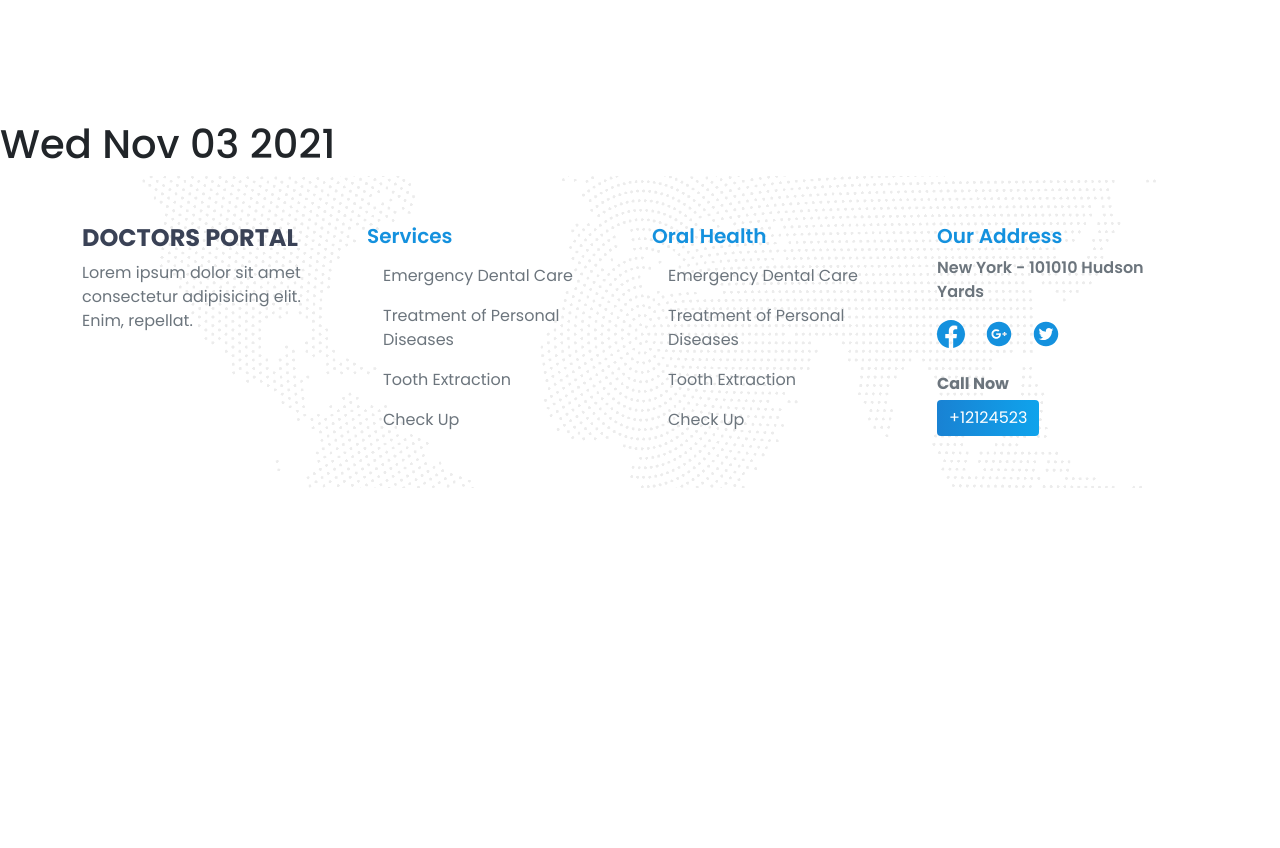
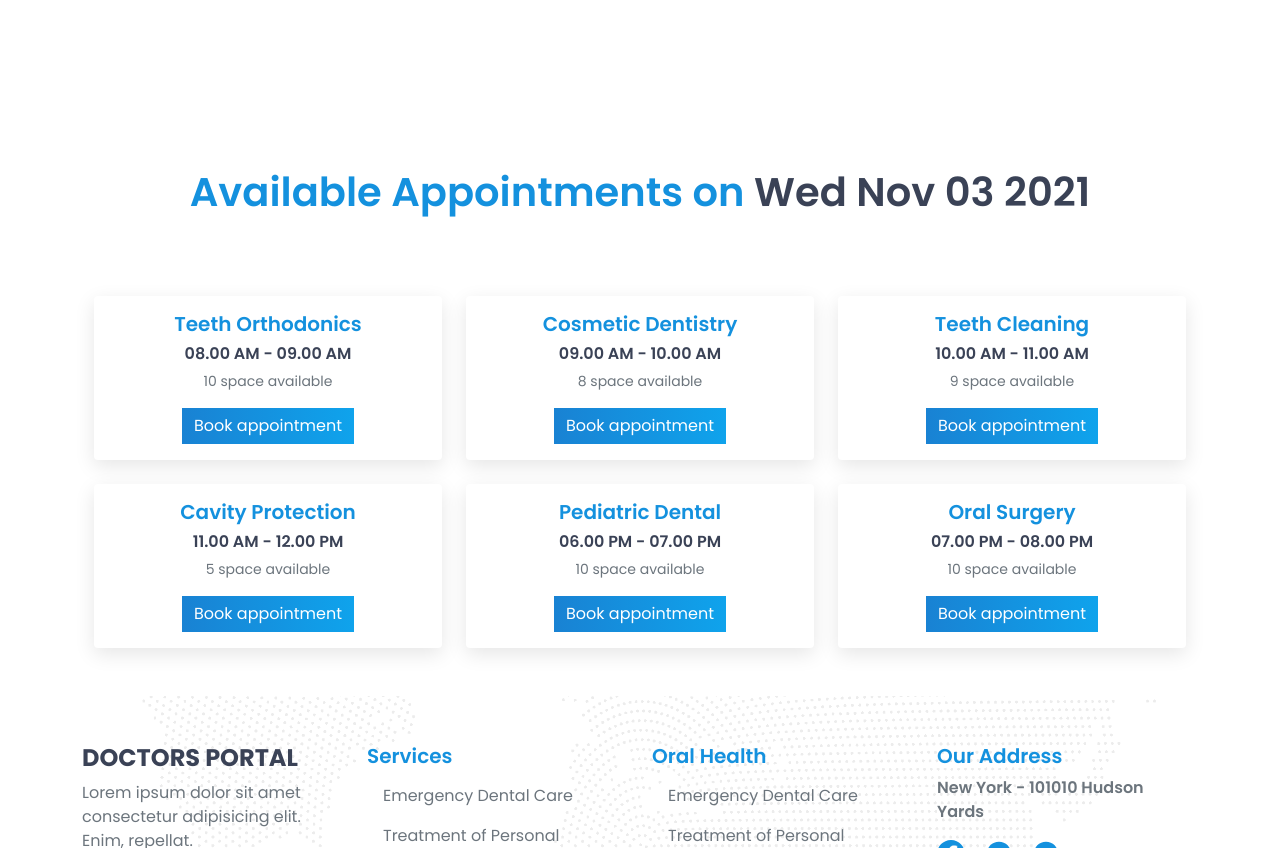
Before and after one commit to sakib-siddiqi/MERN-Doctors-Portal, a React (Create React App) app in the folder React-Doctors-Portal/: page /appointment in a window 1280 px wide. Shown: the part 760-1608 px from the top of the page. Before the commit the page ends 1248 px from the top, so only its background shows below. Built offline with nearby package versions, Linux system fonts and the light colour scheme.

Commit message:
bookings + modal

```diff
--- a/React-Doctors-Portal/src/Pages/Appointment/AppointMentHeader.jsx
+++ b/React-Doctors-Portal/src/Pages/Appointment/AppointMentHeader.jsx
@@ -3,13 +3,14 @@ import { Col, Container, Row } from "react-bootstrap";
 import Section from "../../Shared/Section";
 import MyCalendar from "../../Shared/Calendar/MyCalendar";
 import chariPng from "../../Images/chair.png";
-const AppointMentHeader = ({ dateHandler }) => {
+const AppointMentHeader = ({ dateHandler, displayDate }) => {
   return (
     <Section id="AppointmentHeader">
       <Container>
         <Row xs={1} md={2} className="vh-min-100">
           <Col className="v-center">
             <h1 className="display-5 fw-bold my-t-dark mb-5">APPOINTMENT</h1>
+            <h5 className="fw-md my-t-primary">{displayDate}</h5>
             <MyCalendar dateHandler={dateHandler} />
           </Col>
           <Col className="v-center">
--- a/React-Doctors-Portal/src/Pages/Appointment/Appointment.jsx
+++ b/React-Doctors-Portal/src/Pages/Appointment/Appointment.jsx
@@ -1,5 +1,6 @@
 import React, { useState } from "react";
 import AppointMentHeader from "./AppointMentHeader";
+import AvailableAppointmnet from "./AvailableAppointmnet";
 
 const Appointment = () => {
   // date
@@ -8,7 +9,7 @@ const Appointment = () => {
   return (
     <div>
       <AppointMentHeader dateHandler={handleAppointmentDate} />
-      <h1>{appointmentDate}</h1>
+      <AvailableAppointmnet appointmnetDate={appointmentDate} />
     </div>
   );
 };
--- /dev/null
+++ b/React-Doctors-Portal/src/Pages/Appointment/AvailableAppointmnet.jsx
@@ -0,0 +1,20 @@
+import React from "react";
+import { Container } from "react-bootstrap";
+import Section from "../../Shared/Section";
+import Booking from "./Booking";
+
+const AvailableAppointmnet = ({ appointmnetDate }) => {
+  return (
+    <Section id="AbaiableAppointment" className="my-5">
+      <Container>
+        <h1 className="my-t-primary text-center fw-md">
+          Available Appointments on{" "}
+          <span className="my-t-dark">{appointmnetDate}</span>
+        </h1>
+        <Booking />
+      </Container>
+    </Section>
+  );
+};
+
+export default AvailableAppointmnet;
--- /dev/null
+++ b/React-Doctors-Portal/src/Pages/Appointment/Booking.jsx
@@ -0,0 +1,89 @@
+import React, { useState } from "react";
+import { Card, Col, Container, Modal, Row, Button } from "react-bootstrap";
+import Section from "../../Shared/Section";
+const bookings = [
+  {
+    id: 1,
+    name: "Teeth Orthodonics",
+    time: "08.00 AM - 09.00 AM",
+    space: 10,
+  },
+  {
+    id: 2,
+    name: "Cosmetic Dentistry",
+    time: "09.00 AM - 10.00 AM",
+    space: 8,
+  },
+  {
+    id: 3,
+    name: "Teeth Cleaning",
+    time: "10.00 AM - 11.00 AM",
+    space: 9,
+  },
+  {
+    id: 4,
+    name: "Cavity Protection",
+    time: "11.00 AM - 12.00 PM",
+    space: 5,
+  },
+  {
+    id: 5,
+    name: "Pediatric Dental",
+    time: "06.00 PM - 07.00 PM",
+    space: 10,
+  },
+  {
+    id: 6,
+    name: "Oral Surgery",
+    time: "07.00 PM - 08.00 PM",
+    space: 10,
+  },
+];
+
+const Booking = () => {
+  const [show, setShow] = useState(false);
+  const handleClose = () => setShow(false);
+  const handleShow = () => setShow(true);
+  return (
+    <>
+      <Section>
+        <Container>
+          <Row xs={1} md={2} lg={3} className="g-4">
+            {bookings.map((booking) => (
+              <Col key={bookings.id}>
+                <Card className="border-0 card-shadow">
+                  <Card.Body className="text-center">
+                    <h5 className="my-t-primary fw-md">{booking.name}</h5>
+                    <h6 className="my-t-dark fw-md">{booking.time}</h6>
+                    <small className=" text-muted d-block mb-3">
+                      {booking.space} space available
+                    </small>
+                    <button
+                      className="btn btn-primary rounded-0"
+                      onClick={handleShow}
+                    >
+                      Book appointment
+                    </button>
+                  </Card.Body>
+                </Card>
+              </Col>
+            ))}
+          </Row>
+        </Container>
+      </Section>
+
+      {/* Modal============= */}
+
+      <Modal show={show} onHide={handleClose}>
+        <Card.Body>
+          <form></form>
+          <Button className="btn-primary" onClick={handleClose}>
+            SEND
+          </Button>
+        </Card.Body>
+      </Modal>
+    </>
+  );
+};
+
+export default Booking;
--- a/React-Doctors-Portal/src/Styles/myClasses.css
+++ b/React-Doctors-Portal/src/Styles/myClasses.css
@@ -84,5 +84,5 @@ Background
 }
 /* card  */
 .card-shadow {
-  box-shadow: 0 3px 6px 0 rgba(0, 0, 0, 0.16);
+  box-shadow: 0 6px 20px 0 rgba(0, 0, 0, 0.1);
 }
```
